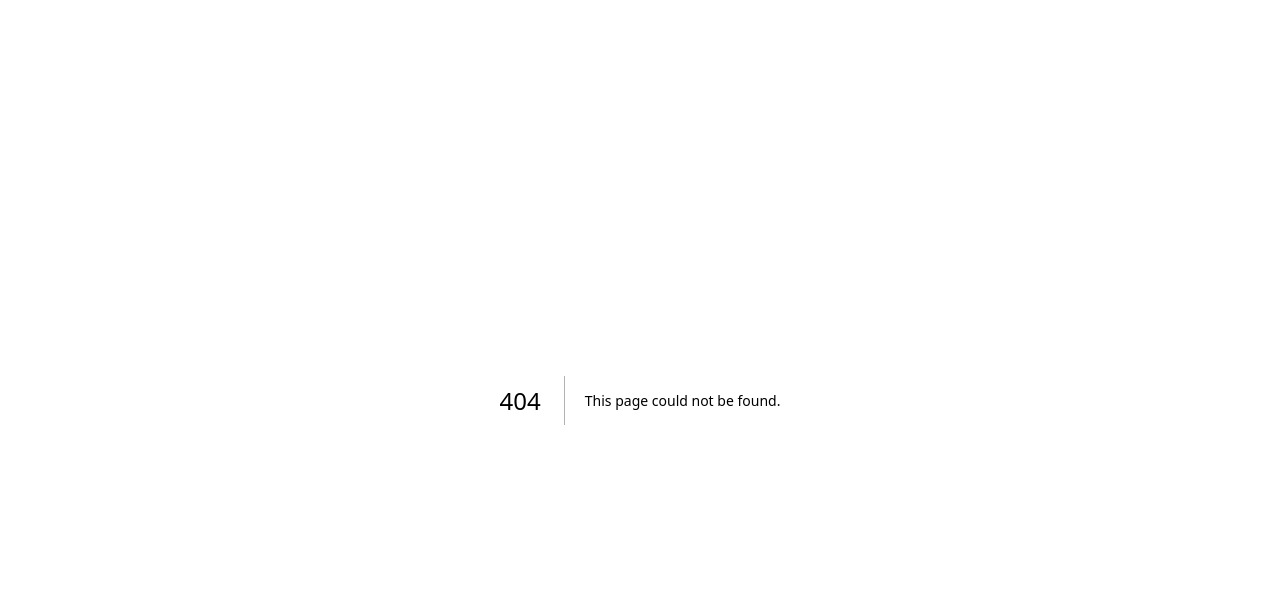
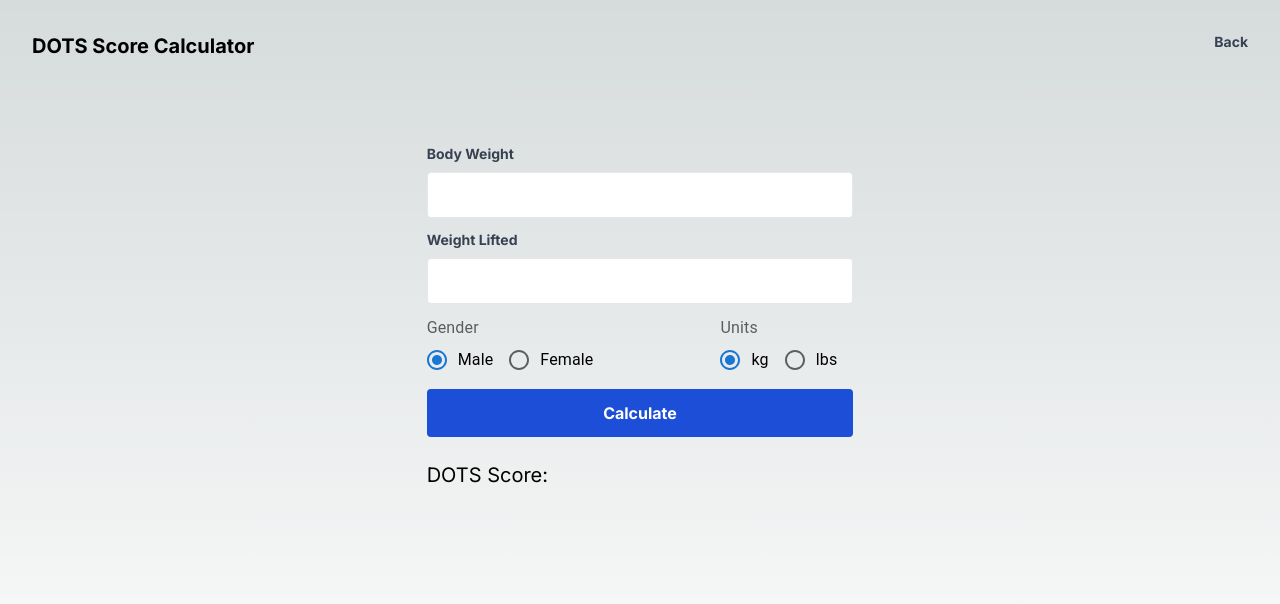
Before and after one commit to jamesfisk/repcalc, a Next.js app: page /dots in a window 1280 px wide. Before the commit this address had no page. Shown: the top 604 px of the page. Built offline with nearby package versions, Linux system fonts and the light colour scheme.

Commit message:
dots page

```diff
--- /dev/null
+++ b/src/app/components/dotscalculator.tsx
@@ -0,0 +1,121 @@
+'use client'
+
+import { useState } from "react";
+import FormGroup from '@mui/material/FormGroup';
+import Radio from '@mui/material/Radio';
+import RadioGroup from '@mui/material/RadioGroup';
+import FormControlLabel from '@mui/material/FormControlLabel';
+import FormControl from '@mui/material/FormControl';
+import FormLabel from "@mui/material/FormLabel";
+
+
+export default function DOTSCalculator() {
+    var MALE_COEF = [-0.000001093, 0.0007391293, -0.1918759221 , 24.0900756, -307.75076];
+    var FEMALE_COEF = [-0.0000010706, 0.0005158568, -0.1126655495, 13.6175032, -57.96288];
+    const KG_TO_LBS = 2.20462262185;
+    const LBS_TO_KG = 0.45359237;
+    const [bodyweight, setBodyweight] = useState<number | undefined>();
+    const updateBodyweight = (e: React.ChangeEvent<HTMLInputElement>) => {
+        if (isNaN(Number.parseFloat(e.target.value))){
+            setBodyweight(undefined)
+        }
+        else {
+            setBodyweight(Number.parseFloat(e.target.value))
+        }
+    }
+    const [liftedweight, setLiftedweight] = useState<number | undefined>();
+    const updateliftedweight = (e: React.ChangeEvent<HTMLInputElement>) => {
+        if (isNaN(Number.parseFloat(e.target.value))){
+            setLiftedweight(undefined)
+        }
+        else {
+            setLiftedweight(Number.parseFloat(e.target.value))
+        }
+    }
+
+    const [isMale, setIsMale] = useState<boolean>(true)
+    const handleGenderClick =(event: React.ChangeEvent<HTMLInputElement>) => {
+        if (event.target.value == "male") {
+            setIsMale(true)
+        } else {
+            setIsMale(false)
+        }
+    };
+
+    const [dotsScore, setDotsScore] = useState<number | undefined>();
+    const doCalculate = () => {
+        if (bodyweight === undefined || liftedweight === undefined){
+            return
+        }
+        var bodyweightkg = iskg ? bodyweight : bodyweight * LBS_TO_KG
+        var liftedweightkg = iskg ? liftedweight : liftedweight * LBS_TO_KG
+
+        var res = liftedweightkg * 500
+        var coefs = isMale ? MALE_COEF : FEMALE_COEF
+        var pow = 4
+        var denom = 0
+        coefs.forEach(ce => {
+            denom += (ce * bodyweightkg ** pow)
+            pow -= 1
+        });
+        res /= denom
+        res = Math.round(res * 100) / 100
+        setDotsScore(res)
+    }
+    const [iskg, togglekg] = useState<boolean>(true)
+    const handleRadioKgClick =(event: React.ChangeEvent<HTMLInputElement>) => {
+        if (event.target.value == "kgs") {
+            togglekg(true)
+        } else {
+            togglekg(false)
+        }
+    };
+
+    const buttonClasses = "bg-blue-700 text-white font-bold py-3 my-2 px-4 rounded"
+    return(
+        <div data-testid="calc" className="w-full flex flex-col justify-center md:flex-row md:justify-around align-top pt-24 sm:pt-36 px-6 md:px-0">
+            <div className="flex flex-col w-full md:w-1/3">
+                <label htmlFor="weight" className="block text-gray-700 dark:text-gray-200 text-sm font-bold mb-2" >
+                    Body Weight
+                </label>
+                <input id="bodyweight" type="number" inputMode="decimal" pattern="[0-9]+([,\.][0-9]+)?" value={bodyweight || ''} onChange={updateBodyweight} className="appearance-none block w-full  text-gray-700 border border-gray-200 rounded py-3 px-4 mb-3 leading-tight focus:outline-none focus:bg-white focus:border-gray-500"></input>
+
+                <label htmlFor="weight" className="block text-gray-700 dark:text-gray-200 text-sm font-bold mb-2" >
+                    Weight Lifted
+                </label>
+                <input id="liftedweight" type="number" inputMode="decimal" pattern="[0-9]+([,\.][0-9]+)?" value={liftedweight || ''} onChange={updateliftedweight} className="appearance-none block w-full  text-gray-700 border border-gray-200 rounded py-3 px-4 mb-3 leading-tight focus:outline-none focus:bg-white focus:border-gray-500"></input>
+
+                <div className="flex flex-row justify-between">
+                    <FormControl>
+                        <FormLabel id="demo-radio-buttons-group-label">Gender</FormLabel>
+                        <RadioGroup
+                            row={true}
+                            aria-labelledby="demo-row-radio-buttons-group-label"
+                            name="row-radio-buttons-group"
+                            >
+                            <div className="flex flex-row">
+                                <FormControlLabel value="male" control={<Radio checked={isMale} onChange={handleGenderClick} />} label="Male" />
+                                <FormControlLabel value="female" control={<Radio checked={!isMale} onChange={handleGenderClick} />} label="Female" />
+                            </div>
+                        </RadioGroup>
+                    </FormControl>
+                    <FormControl>
+                        <FormLabel id="demo-radio-buttons-group-label">Units</FormLabel>
+                        <RadioGroup
+                            row={true}
+                            aria-labelledby="demo-row-radio-buttons-group-label"
+                            name="row-radio-buttons-group"
+                            >
+                            <div className="flex flex-row">
+                                <FormControlLabel value="kg" control={<Radio checked={iskg} onChange={handleRadioKgClick} value={"kgs"} />} label="kg" />
+                                <FormControlLabel value="lbs" control={<Radio checked={!iskg} onChange={handleRadioKgClick} value={"lbs"} />} label="lbs" />
+                            </div>
+                        </RadioGroup>
+                    </FormControl>
+                </div>
+                <button onClick={doCalculate} className={buttonClasses} title={"Calculate DOTS Score"}>Calculate</button>
+                <div className="py-4 text-xl">DOTS Score: {dotsScore}</div>
+            </div>
+        </div>
+    )
+}
--- /dev/null
+++ b/src/app/dots/page.tsx
@@ -0,0 +1,24 @@
+import Link from "next/link";
+import { Metadata } from "next";
+import DOTSCalculator from "../components/dotscalculator";
+
+export const metadata: Metadata = {
+  title: 'DOTS Score',
+  description: 'Calculate DOTS score for powerlifting based on bodyweight, gender and weight lifted.',
+  manifest: "/manifest.json",
+  themeColor: "#000"
+}
+
+export default function Home() {
+    return (
+      <div className="w-full min-h-screen">
+        <nav className='w-full flex flex-row justify-between absolute'>
+          <h1 className='p-8 text-xl font-bold'>DOTS Score Calculator</h1>
+          <Link href="/" className="p-8 text-gray-700 dark:text-gray-300 text-sm font-bold">Back</Link>
+        </nav>
+        <main className="min-h-screen">
+          <DOTSCalculator />
+        </main>
+      </div>
+    )
+  }
```
